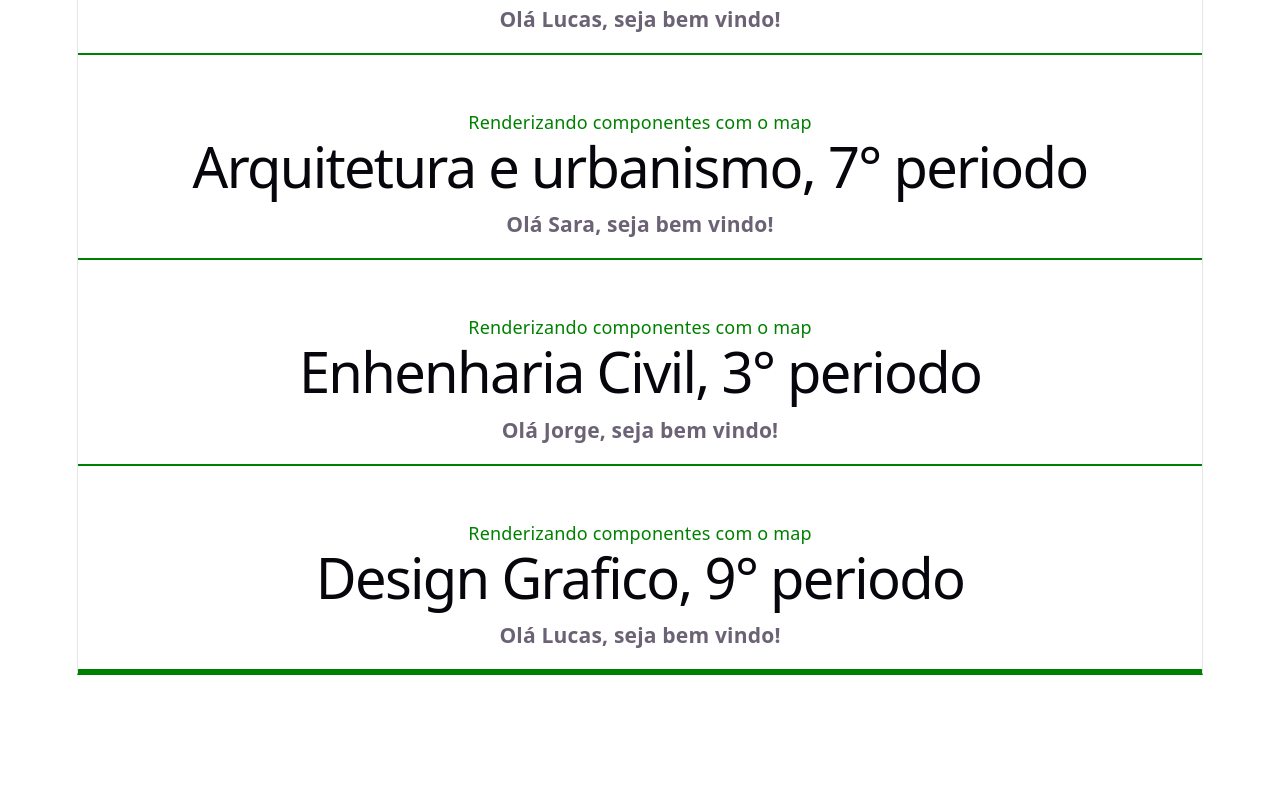
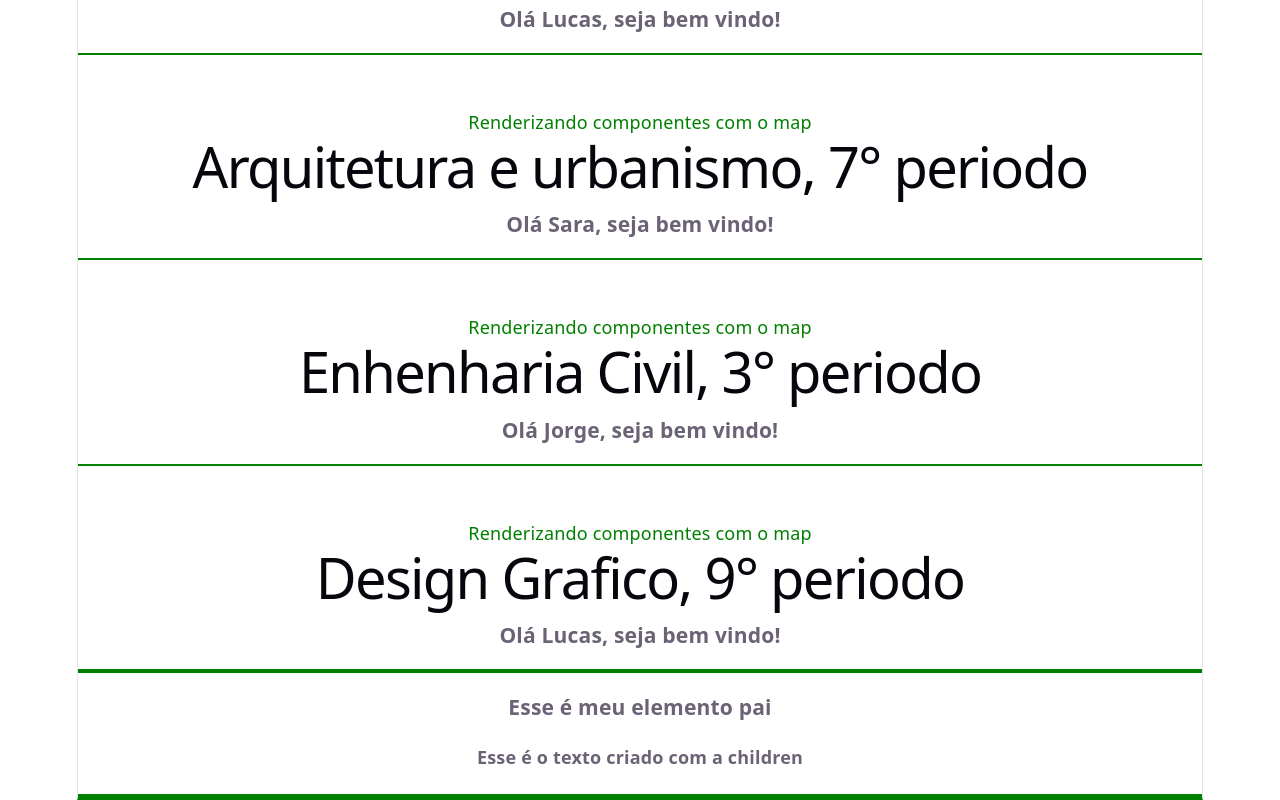
Before and after one commit to Matheus-Eliaquim/Calculadora-De-Led, a React (Vite) app in the folder fundamentos-react/: page / in a window 1280 px wide. Shown: the part 941-1741 px from the top of the page. Before the commit the page ends 1616 px from the top, so only its background shows below. Built offline with nearby package versions, Linux system fonts and the light colour scheme.

Commit message:
children

```diff
--- a/fundamentos-react/src/App.jsx
+++ b/fundamentos-react/src/App.jsx
@@ -3,6 +3,7 @@ import Props from './components/Props'
 import PropDestructurin from './components/PropDestructurin'
 import RenderCondicionals from './components/RenderCondicionals'
 import ListComponents from './components/ListComponents'
+import Children from './components/Children'
 import List from './components/List'
 
 //definindo objeto alunos para repetição de lista com componentes usando o metodo map
@@ -52,13 +53,21 @@ function App() {
           return (
             <div key={aluno.id}>
               <p>Renderizando componentes com o map</p>
-            <PropDestructurin
-              nome={aluno.nome}
-              curso={aluno.curso}
-              periodo={aluno.periodo} />
-              </div>
+              <PropDestructurin
+                nome={aluno.nome}
+                curso={aluno.curso}
+                periodo={aluno.periodo} />
+            </div>
           )
         })}
+      </div>
+
+      <div>
+        <Children>
+          <div>
+            <h4>Esse é o texto criado com a children</h4>
+          </div>
+        </Children>
       </div>
     </>
   )
--- /dev/null
+++ b/fundamentos-react/src/components/Children.jsx
@@ -0,0 +1,10 @@
+const Children = ({children}) => {
+  return (
+    <>
+    <h3>Esse é meu elemento pai</h3>
+    {children}
+    </>
+  )
+}
+
+export default Children
```
